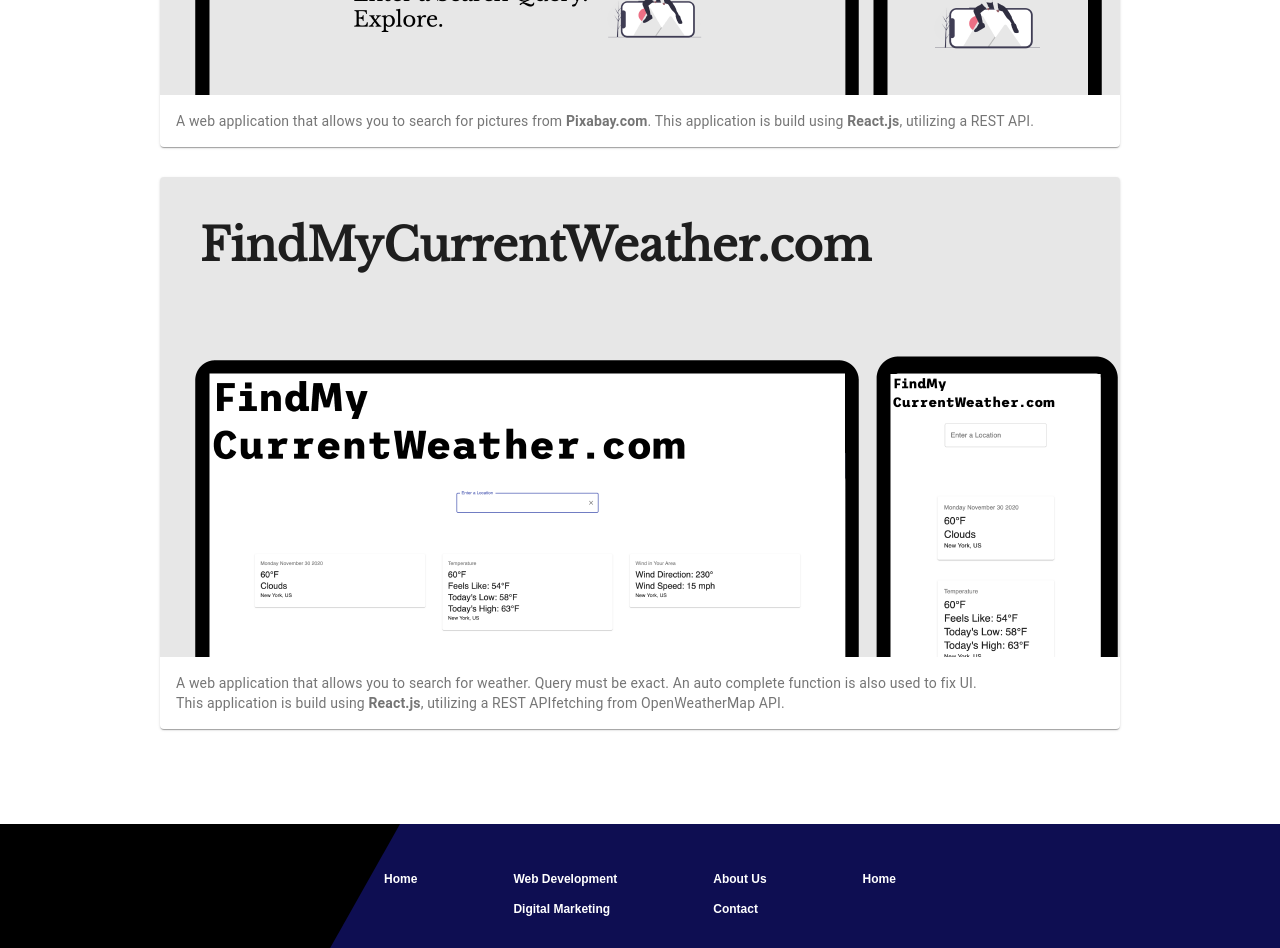
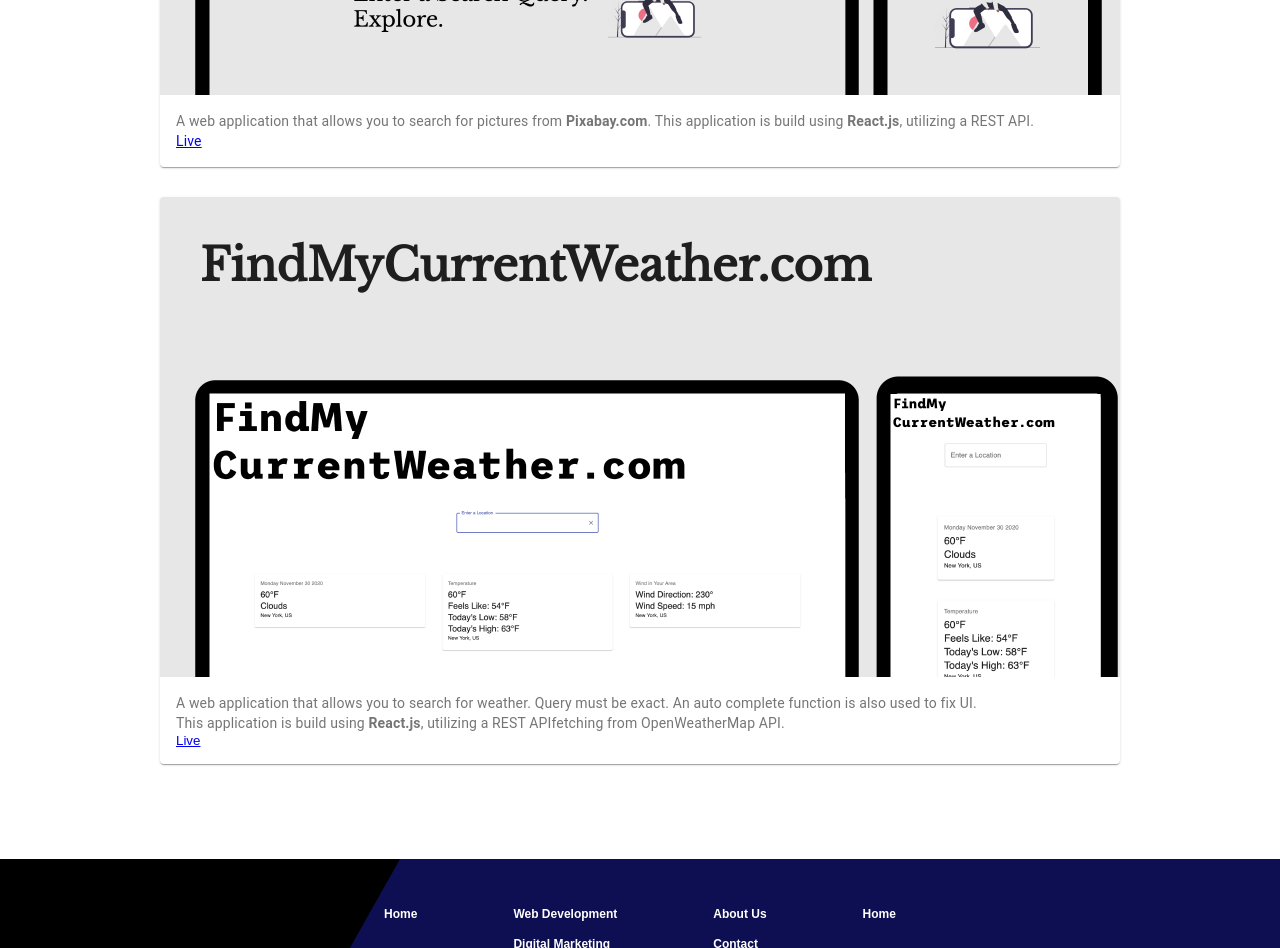
Before and after one commit to jguinn124/meetJohnGuinn, a React (Create React App) app: page /webdevelopment in a window 1280 px wide. Shown: the part 600-1548 px from the top of the page. Built offline with nearby package versions, Linux system fonts and the light colour scheme; a web font is replaced by a local one.

Commit message:
Live Demo Links

```diff
--- a/src/components/WebDevelopment.js
+++ b/src/components/WebDevelopment.js
@@ -99,6 +99,19 @@
                       build using
                       <strong> React.js</strong>, utilizing a REST API.
                     </Typography>
+                    <Typography
+                      variant="body2"
+                      color="textSecondary"
+                      component="p"
+                    >
+                      <a
+                        href="http://www.pixaviewer.com"
+                        rel="noopener noreferrer"
+                        target="_blank"
+                      >
+                        Live
+                      </a>
+                    </Typography>
                   </CardContent>
                 </CardActionArea>
               </Card>
@@ -142,6 +155,13 @@
                       <strong> React.js</strong>, utilizing a REST APIfetching
                       from OpenWeatherMap API.
                     </Typography>
+                    <a
+                      href="http://www.findmycurrentweather.com"
+                      rel="noopener noreferrer"
+                      target="_blank"
+                    >
+                      Live
+                    </a>
                   </CardContent>
                 </CardActionArea>
               </Card>
```
